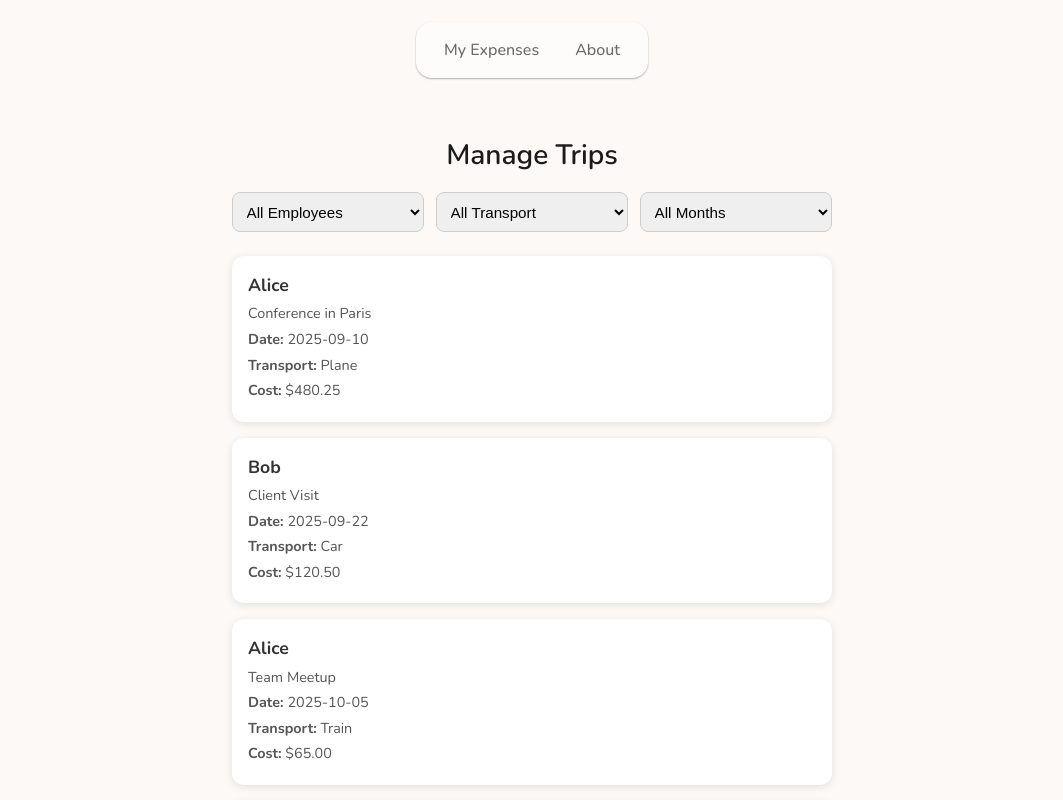
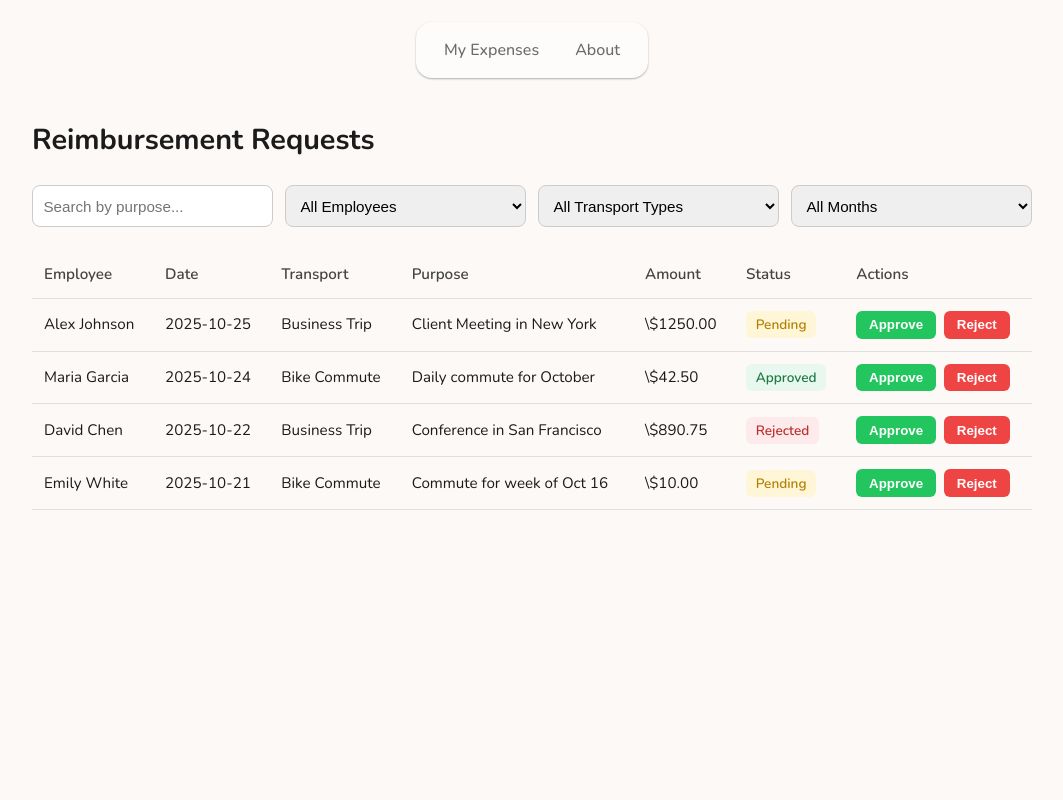
Before and after one commit to FatihKilicPXL/TravelAppFrontend, a Vue app: page /manager in a window 1280 px wide. Shown: the top 800 px of the page, without its empty margins (108-1171 px from the left). Built offline with nearby package versions, Linux system fonts and the light colour scheme.

Commit message:
manager can manage reimbursement requests mock

```diff
--- /dev/null
+++ b/src/components/ReimbursementTable.vue
@@ -0,0 +1,114 @@
+<template>
+  <section class="table-wrapper">
+    <table>
+      <thead>
+        <tr>
+          <th>Employee</th>
+          <th>Date</th>
+          <th>Transport</th>
+          <th>Purpose</th>
+          <th>Amount</th>
+          <th>Status</th>
+          <th>Actions</th>
+        </tr>
+      </thead>
+      <tbody>
+        <tr v-for="r in requests" :key="r.id">
+          <td>{{ r.employee }}</td>
+          <td>{{ r.date }}</td>
+          <td>{{ r.transport }}</td>
+          <td>{{ r.purpose }}</td>
+          <td>\${{ r.amount.toFixed(2) }}</td>
+          <td>
+            <span :class="['status', r.status.toLowerCase()]">{{ r.status }}</span>
+          </td>
+          <td>
+            <button class="approve" @click="$emit('approve', r.id)">Approve</button>
+            <button class="reject" @click="$emit('reject', r.id)">Reject</button>
+          </td>
+        </tr>
+      </tbody>
+    </table>
+
+    <p v-if="requests.length === 0" class="empty">No reimbursement requests found</p>
+  </section>
+</template>
+
+<script setup>
+defineProps(['requests'])
+</script>
+
+<style scoped>
+.table-wrapper {
+  overflow-x: auto;
+}
+
+table {
+  width: 100%;
+  border-collapse: collapse;
+  font-size: 0.95rem;
+}
+
+th, td {
+  padding: 0.75rem;
+  text-align: left;
+  border-bottom: 1px solid #e0e0e0;
+}
+
+th {
+  font-weight: 600;
+  color: #444;
+}
+
+.status {
+  padding: 0.25rem 0.6rem;
+  border-radius: 6px;
+  font-weight: 600;
+  font-size: 0.85rem;
+}
+
+.status.pending {
+  background: #fff6d8;
+  color: #b58100;
+}
+
+.status.approved {
+  background: #e8f8ee;
+  color: #207a46;
+}
+
+.status.rejected {
+  background: #fdeaea;
+  color: #c02f2f;
+}
+
+button {
+  border: none;
+  border-radius: 6px;
+  padding: 0.4rem 0.8rem;
+  cursor: pointer;
+  font-weight: 600;
+  transition: 0.2s;
+}
+
+.approve {
+  background: #22c55e;
+  color: white;
+  margin-right: 0.5rem;
+}
+
+.reject {
+  background: #ef4444;
+  color: white;
+}
+
+button:hover {
+  opacity: 0.9;
+}
+
+.empty {
+  text-align: center;
+  color: #777;
+  margin-top: 1.5rem;
+}
+</style>
--- /dev/null
+++ b/src/components/RequestFilters.vue
@@ -0,0 +1,70 @@
+<template>
+  <section class="filters">
+    <input type="text" placeholder="Search by purpose..." v-model="searchModel" />
+
+    <select v-model="employeeModel">
+      <option value="">All Employees</option>
+      <option v-for="e in employees" :key="e" :value="e">{{ e }}</option>
+    </select>
+
+    <select v-model="transportModel">
+      <option value="">All Transport Types</option>
+      <option v-for="t in transports" :key="t" :value="t">{{ t }}</option>
+    </select>
+
+    <select v-model="monthModel">
+      <option value="">All Months</option>
+      <option v-for="m in months" :key="m.value" :value="m.value">{{ m.label }}</option>
+    </select>
+  </section>
+</template>
+
+<script setup>
+import { computed } from 'vue'
+
+const props = defineProps(['employee', 'transport', 'month', 'search'])
+const emit = defineEmits(['update:employee', 'update:transport', 'update:month', 'update:search'])
+
+const employeeModel = computed({
+  get: () => props.employee,
+  set: val => emit('update:employee', val)
+})
+const transportModel = computed({
+  get: () => props.transport,
+  set: val => emit('update:transport', val)
+})
+const monthModel = computed({
+  get: () => props.month,
+  set: val => emit('update:month', val)
+})
+const searchModel = computed({
+  get: () => props.search,
+  set: val => emit('update:search', val)
+})
+
+// Mocked lists
+const employees = ['Alex Johnson', 'Maria Garcia', 'David Chen', 'Emily White']
+const transports = ['Business Trip', 'Bike Commute']
+const months = [
+  { label: 'October', value: '10' },
+  { label: 'November', value: '11' }
+]
+</script>
+
+<style scoped>
+.filters {
+  display: flex;
+  flex-wrap: wrap;
+  gap: 0.75rem;
+  margin-bottom: 1.5rem;
+}
+
+input, select {
+  flex: 1;
+  min-width: 160px;
+  padding: 0.65rem;
+  border: 1px solid #ccc;
+  border-radius: 8px;
+  font-size: 0.95rem;
+}
+</style>
--- a/src/views/Manager.vue
+++ b/src/views/Manager.vue
@@ -1,145 +1,102 @@
 <template>
   <main class="container">
     <header class="header">
-      <h1>Manage Trips</h1>
+      <h1>Reimbursement Requests</h1>
     </header>
 
-    <section class="filters">
-      <select v-model="selectedEmployee">
-        <option value="">All Employees</option>
-        <option v-for="emp in employees" :key="emp" :value="emp">{{ emp }}</option>
-      </select>
+    <RequestFilters
+      v-model:employee="filters.employee"
+      v-model:transport="filters.transport"
+      v-model:month="filters.month"
+      v-model:search="filters.search"
+    />
 
-      <select v-model="selectedTransport">
-        <option value="">All Transport</option>
-        <option v-for="type in transportTypes" :key="type" :value="type">{{ type }}</option>
-      </select>
-
-      <select v-model="selectedMonth">
-        <option value="">All Months</option>
-        <option v-for="m in months" :key="m.value" :value="m.value">{{ m.label }}</option>
-      </select>
-    </section>
-
-    <section class="list">
-      <div v-for="trip in filteredTrips" :key="trip.id" class="trip-card">
-        <h3>{{ trip.employee }}</h3>
-        <p>{{ trip.title }}</p>
-        <p><strong>Date:</strong> {{ trip.date }}</p>
-        <p><strong>Transport:</strong> {{ trip.transport }}</p>
-        <p><strong>Cost:</strong> ${{ trip.cost.toFixed(2) }}</p>
-      </div>
-      <p v-if="filteredTrips.length === 0" class="empty">No trips found</p>
-    </section>
+    <ReimbursementTable
+      :requests="filteredRequests"
+      @approve="approveRequest"
+      @reject="rejectRequest"
+    />
   </main>
 </template>
 
 <script setup>
 import { ref, computed } from 'vue'
+import RequestFilters from '@/components/RequestFilters.vue'
+import ReimbursementTable from '@/components/ReimbursementTable.vue'
 
 // Mock data
-const trips = ref([
-  { id: 1, employee: 'Alice', title: 'Conference in Paris', date: '2025-09-10', transport: 'Plane', cost: 480.25 },
-  { id: 2, employee: 'Bob', title: 'Client Visit', date: '2025-09-22', transport: 'Car', cost: 120.50 },
-  { id: 3, employee: 'Alice', title: 'Team Meetup', date: '2025-10-05', transport: 'Train', cost: 65.00 },
-  { id: 4, employee: 'Charlie', title: 'Workshop', date: '2025-10-20', transport: 'Bike', cost: 0 },
-  { id: 5, employee: 'Bob', title: 'Sales Trip', date: '2025-11-01', transport: 'Plane', cost: 550.75 }
+const requests = ref([
+  { id: 1, employee: 'Alex Johnson', date: '2025-10-25', transport: 'Business Trip', purpose: 'Client Meeting in New York', amount: 1250.00, status: 'Pending' },
+  { id: 2, employee: 'Maria Garcia', date: '2025-10-24', transport: 'Bike Commute', purpose: 'Daily commute for October', amount: 42.50, status: 'Approved' },
+  { id: 3, employee: 'David Chen', date: '2025-10-22', transport: 'Business Trip', purpose: 'Conference in San Francisco', amount: 890.75, status: 'Rejected' },
+  { id: 4, employee: 'Emily White', date: '2025-10-21', transport: 'Bike Commute', purpose: 'Commute for week of Oct 16', amount: 10.00, status: 'Pending' },
 ])
 
 // Filters
-const selectedEmployee = ref('')
-const selectedTransport = ref('')
-const selectedMonth = ref('')
+const filters = ref({
+  employee: '',
+  transport: '',
+  month: '',
+  search: '',
+})
 
-const employees = [...new Set(trips.value.map(t => t.employee))]
-const transportTypes = [...new Set(trips.value.map(t => t.transport))]
-const months = [
-  { label: 'September', value: '09' },
-  { label: 'October', value: '10' },
-  { label: 'November', value: '11' },
-]
-
-const filteredTrips = computed(() => {
-  return trips.value.filter(t => {
-    const month = t.date.split('-')[1]
+const filteredRequests = computed(() => {
+  return requests.value.filter(r => {
+    const month = r.date.split('-')[1]
     return (
-      (!selectedEmployee.value || t.employee === selectedEmployee.value) &&
-      (!selectedTransport.value || t.transport === selectedTransport.value) &&
-      (!selectedMonth.value || month === selectedMonth.value)
+      (!filters.value.employee || r.employee === filters.value.employee) &&
+      (!filters.value.transport || r.transport === filters.value.transport) &&
+      (!filters.value.month || month === filters.value.month) &&
+      (!filters.value.search || r.purpose.toLowerCase().includes(filters.value.search.toLowerCase()))
     )
   })
 })
+
+// Actions
+function approveRequest(id) {
+  const req = requests.value.find(r => r.id === id)
+  if (req) req.status = 'Approved'
+}
+
+function rejectRequest(id) {
+  const req = requests.value.find(r => r.id === id)
+  if (req) req.status = 'Rejected'
+}
 </script>
 
 <style scoped>
 .container {
-  max-width: 600px;
+  max-width: 1000px;
   margin: 0 auto;
-  padding: 1rem;
+  padding: 1.5rem;
 }
 
 .header {
-  padding-top: 0.5rem;
-  padding-bottom: 1rem;
-  text-align: center;
+  display: flex;
+  justify-content: space-between;
+  align-items: center;
+  margin-bottom: 1.5rem;
 }
 
 h1 {
-  font-size: 1.75rem;
-  font-weight: 600;
+  font-size: 1.8rem;
+  font-weight: 700;
   margin: 0;
 }
 
-.filters {
-  display: flex;
-  flex-wrap: wrap;
-  gap: 0.75rem;
-  margin-bottom: 1.5rem;
+.new-btn {
+  background: var(--md-sys-color-primary, #ae74ff);
+  border: none;
+  color: white;
+  padding: 0.6rem 1.2rem;
+  border-radius: 8px;
+  cursor: pointer;
+  font-weight: 600;
+  transition: transform 0.15s ease, box-shadow 0.15s ease;
 }
 
-select {
-  flex: 1;
-  min-width: 120px;
-  padding: 0.6rem;
-  border: 1px solid #ccc;
-  border-radius: 8px;
-  font-size: 0.95rem;
-}
-
-.list {
-  display: flex;
-  flex-direction: column;
-  gap: 1rem;
-}
-
-.trip-card {
-  background: #fff;
-  padding: 1rem;
-  border-radius: 12px;
-  box-shadow: 0 2px 8px rgba(0,0,0,0.1);
-}
-
-.trip-card h3 {
-  margin: 0 0 0.3rem 0;
-  font-size: 1.1rem;
-  color: #333;
-}
-
-.trip-card p {
-  margin: 0.25rem 0;
-  color: #555;
-  font-size: 0.9rem;
-}
-
-.empty {
-  text-align: center;
-  color: #888;
-  margin-top: 2rem;
-}
-
-@media (min-width: 768px) {
-  .container {
-    padding: 2rem;
-  }
+.new-btn:hover {
+  transform: scale(1.05);
+  box-shadow: 0 4px 12px rgba(0,0,0,0.2);
 }
 </style>
```
